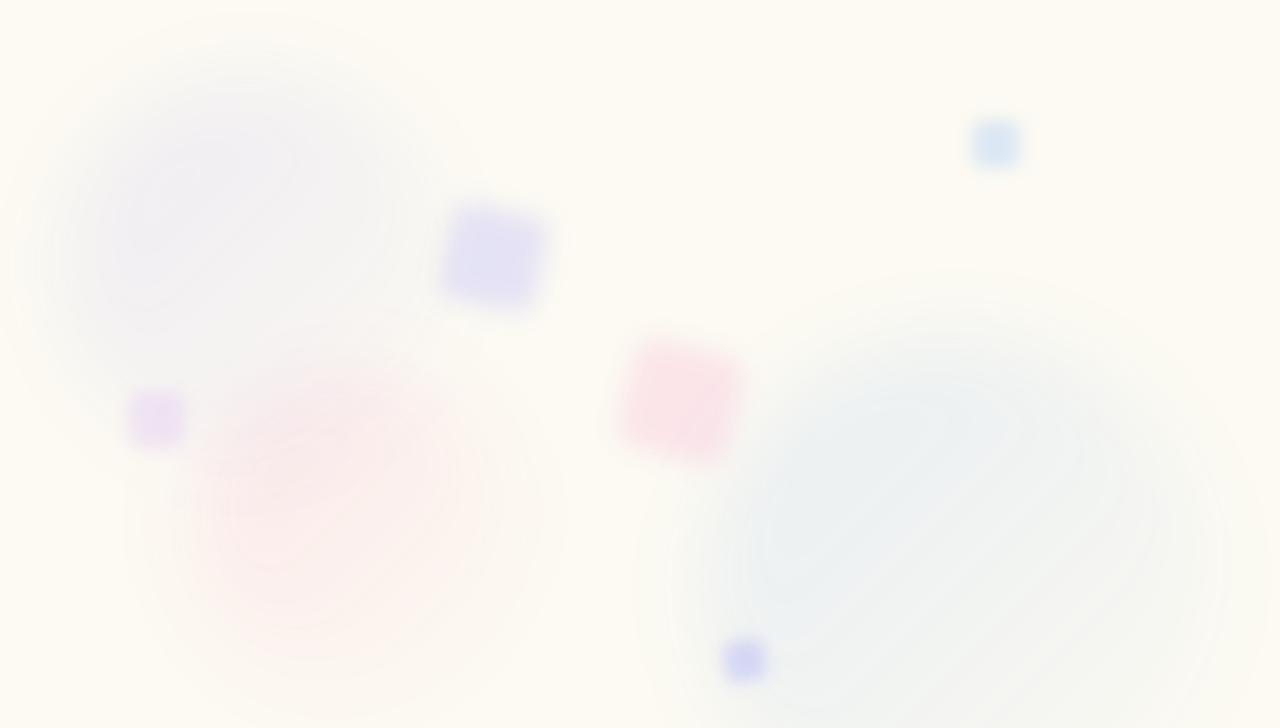
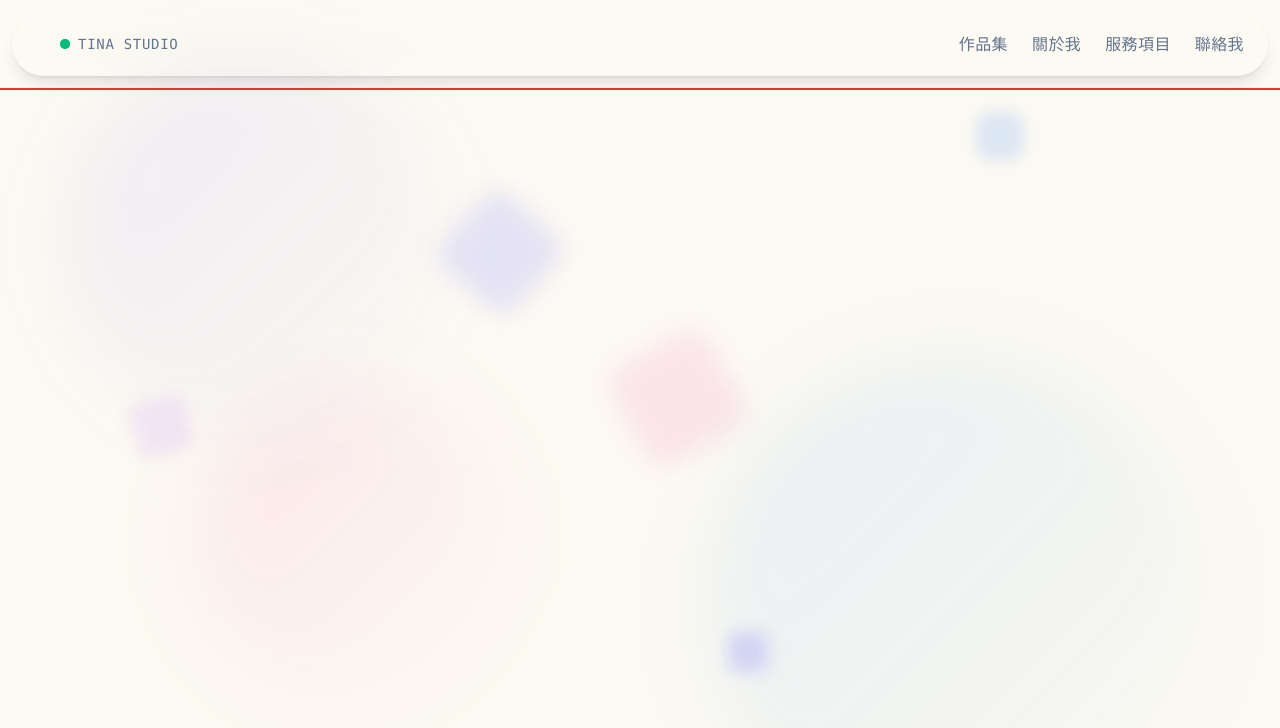
Before and after one commit to tina801005/tina-dev-landing-page, a Vue app: page / in a window 1280 px wide. Shown: the top 728 px of the page. Built offline with nearby package versions, Linux system fonts and the light colour scheme.

Commit message:
20260617 - TheHeader完成

```diff
--- a/src/App.vue
+++ b/src/App.vue
@@ -1,10 +1,15 @@
 <script setup lang="ts">
 import BackgroundAnimateShapes from "./components/ui/BackgroundAnimateShapes.vue";
+import TheHeader from "./components/Layout/TheHeader.vue";
 </script>
 
 <template>
     <div class="w-full min-h-screen bg-[#FCFAF2] relative overflow-x-hidden">
         <BackgroundAnimateShapes />
+        <TheHeader />
+        <div class="border border-red-500 max-w-7xl mx-auto px-4 sm:px-6 lg:px-8 relative z-10">
+
+        </div>
     </div>
 </template>
 
--- a/src/components/Layout/TheHeader.vue
+++ b/src/components/Layout/TheHeader.vue
@@ -6,10 +6,72 @@
 2. nav
     a. mobile為漢堡選單+黑色半遮罩
     b. mobile要有close button(自製) -->
+
 <script setup lang="ts">
+    import { ref } from "vue";
+    import StatusLogo from "../ui/StatusLogo.vue";
+
+    // 漢堡選單狀態
+    const isMenuOpen = ref(false);
+
 </script>
 
 <template>
+    <nav class="flex h-16 items-center justify-between px-6 m-3
+    shadow-lg rounded-full bg-white/5 backdrop-blur-sm border-b border-slate-100/10 relative z-20
+    md:m-3 md:rounded-full">
+        <!-- logo -->
+
+        <div class="">
+            <!-- border border-slate-500/50 rounded-full -->
+            <StatusLogo />
+        </div>
+
+        <!-- menu -->
+        <!-- mobile -->
+
+        <div class="md:hidden">
+            <!-- 漢堡選單 -->
+            <button class="cursor-pointer  text-slate-500 hover:text-slate-800" @click="isMenuOpen = true">
+                <svg xmlns="http://www.w3.org/2000/svg" class="h-6 w-6" fill="none" viewBox="0 0 24 24" stroke="currentColor">
+                    <path stroke-linecap="round" stroke-linejoin="round" stroke-width="2" d="M4 6h16M4 12h16m-7 6h7" />
+                </svg>
+            </button>
+        </div>
+
+        <!-- table -->
+        <div class="hidden md:block">
+            <ul class="flex gap-6 text-slate-500 text-md font-medium tracking-wide">
+                <li class="hover:underline hover:text-slate-800"><a href="#profile">作品集</a></li>
+                <li class="hover:underline hover:text-slate-800"><a href="#about">關於我</a></li>
+                <li class="hover:underline hover:text-slate-800"><a href="#services">服務項目</a></li>
+                <li class="hover:underline hover:text-slate-800"><a href="#contact">聯絡我</a></li>
+            </ul>
+        </div>
+
+    </nav>
+    <!-- mobile menu -->
+    <div id="mobile-menu" class="border border-red-500 fixed top-0 right-0 bottom-0 left-0 bg-black/50 backdrop-blur-sm z-30"
+    v-if="isMenuOpen" @click="handleClickOutside
+    ">
+        <!-- close button -->
+        <div class="w-5 h-5 p-6 flex justify-center items-center  cursor-pointer absolute top-4 right-4 rounded-full hover:shadow-lg hover:bg-white/30 border border-transparent hover:border-slate-100/10">
+           <button class="cursor-pointer text-slate-500 hover:text-slate-800" @click="isMenuOpen = false">
+                <svg xmlns="http://www.w3.org/2000/svg" class="h-6 w-6" fill="none" viewBox="0 0 24 24" stroke="white">
+                    <path stroke-linecap="round" stroke-linejoin="round" stroke-width="2" d="M6 18L18 6M6 6l12 12" />
+                </svg>
+            </button>
+        </div>
+
+        <div class="absolute top-50 left-1/2 -translate-x-1/2 -translate-y-1/2 p-6 ">
+            <ul class="flex flex-col gap-6 text-white text-lg font-medium tracking-wide">
+                <li class="hover:underline hover:text-slate-800"><a href="#profile">作品集</a></li>
+                <li class="hover:underline hover:text-slate-800"><a href="#about">關於我</a></li>
+                <li class="hover:underline hover:text-slate-800"><a href="#services">服務項目</a></li>
+                <li class="hover:underline hover:text-slate-800"><a href="#contact">聯絡我</a></li>
+            </ul>
+        </div>
+    </div>
 </template>
 
 <style scoped></style>
--- a/src/components/ui/StatusLogo.vue
+++ b/src/components/ui/StatusLogo.vue
@@ -3,9 +3,48 @@
     b. 顯示在線狀態10:00-18:00顯示綠色圓點為在線，其他時間及星期二顯示灰色原點表示離線或忙碌中
     c. 與footer的logo共用，所以除了logo單獨拆出component之外，連ts時間檢查邏輯也要拆出composables -->
 <script setup lang="ts">
+    import {useStudioStatus} from "../../composables/useStudioStatus";
+
+    // 載入時間監測及hover提示文字
+    const { isOnline, statusText } = useStudioStatus();
 </script>
 
 <template>
+    <div class="flex h-16 items-center justify-between px-6">
+
+      <a href="#top" class="group relative flex items-center gap-2 cursor-pointer">
+
+        <div class="relative flex h-2.5 w-2.5">
+          <span
+            :class="[
+              'absolute inline-flex h-full w-full rounded-full opacity-75',
+              isOnline ? 'animate-ping bg-emerald-400' : 'bg-transparent'
+            ]"
+          ></span>
+
+          <span
+            :class="[
+              'relative inline-flex rounded-full h-2.5 w-2.5 transition-colors duration-500',
+              isOnline ? 'bg-emerald-500' : 'bg-slate-500'
+            ]"
+          ></span>
+        </div>
+
+        <span class="font-mono text-sm tracking-wider text-slate-500">TINA STUDIO</span>
+
+        <div class="absolute w-50 top-full left-0 mt-2 scale-95 opacity-0 pointer-events-none transition-all duration-200 ease-out
+        group-hover:scale-100 group-hover:opacity-100 group-hover:translate-y-1 rounded-lg bg-slate-900 border border-slate-800 px-3 py-1.5 text-xs text-slate-200 shadow-xl">
+          <div class="absolute -top-1 left-4 h-2 w-2 rotate-45 border-t border-l border-slate-800 bg-slate-900"></div>
+
+          <span class="flex items-center gap-1.5">
+            <span :class="['h-1 w-1 rounded-full', isOnline ? 'bg-emerald-500' : 'bg-slate-500']"></span>
+            {{ statusText }}
+          </span>
+        </div>
+
+      </a>
+
+      </div>
 </template>
 
 <style scoped></style>
--- a/src/composables/useStudioStatus.ts
+++ b/src/composables/useStudioStatus.ts
@@ -1,3 +1,44 @@
 // 顯示是否在線的動態logo
 // 用於偵測時間
 // 10:00-18:00顯示綠色圓點為在線，其他時間及星期二顯示灰色原點表示離線或忙碌中
+
+import { ref, onMounted, onUnmounted, computed } from 'vue'
+
+export function useStudioStatus() {
+  // 建立一個響應式的目前時間狀態
+  const currentTime = ref(new Date())
+  let timer: number | null = null
+
+  // 每秒更新一次時間
+  onMounted(() => {
+    timer = window.setInterval(() => {
+      currentTime.value = new Date()
+    }, 1000)
+  })
+
+  // 清除計時器，避免記憶體洩漏
+  onUnmounted(() => {
+    if (timer) clearInterval(timer)
+  })
+
+  // 用 computed 實時計算目前是不是「在線時間」
+  const isOnline = computed(() => {
+    const hours = currentTime.value.getHours()
+
+    // 在線時間：早上 9 點到晚上 6 點 (09:00 ~ 18:00)
+
+    return hours >= 9 && hours < 18
+  })
+
+  // 根據在線狀態，自動切換 Tooltip 提示文案
+  const statusText = computed(() => {
+    return isOnline.value
+      ? '目前在線中，可直接聯繫 ✨'
+      : '目前休息中，會儘快回覆您 🌙'
+  })
+
+  return {
+    isOnline,
+    statusText
+  }
+}
```
